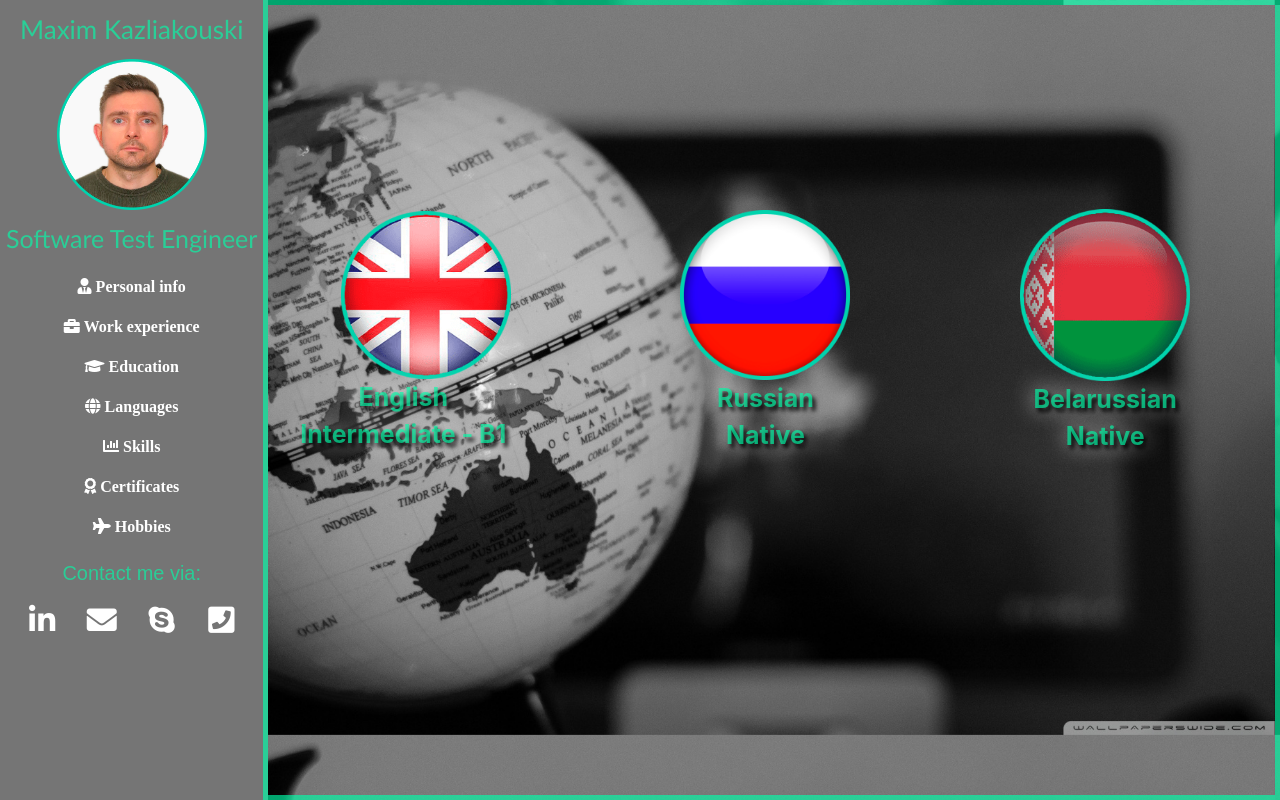
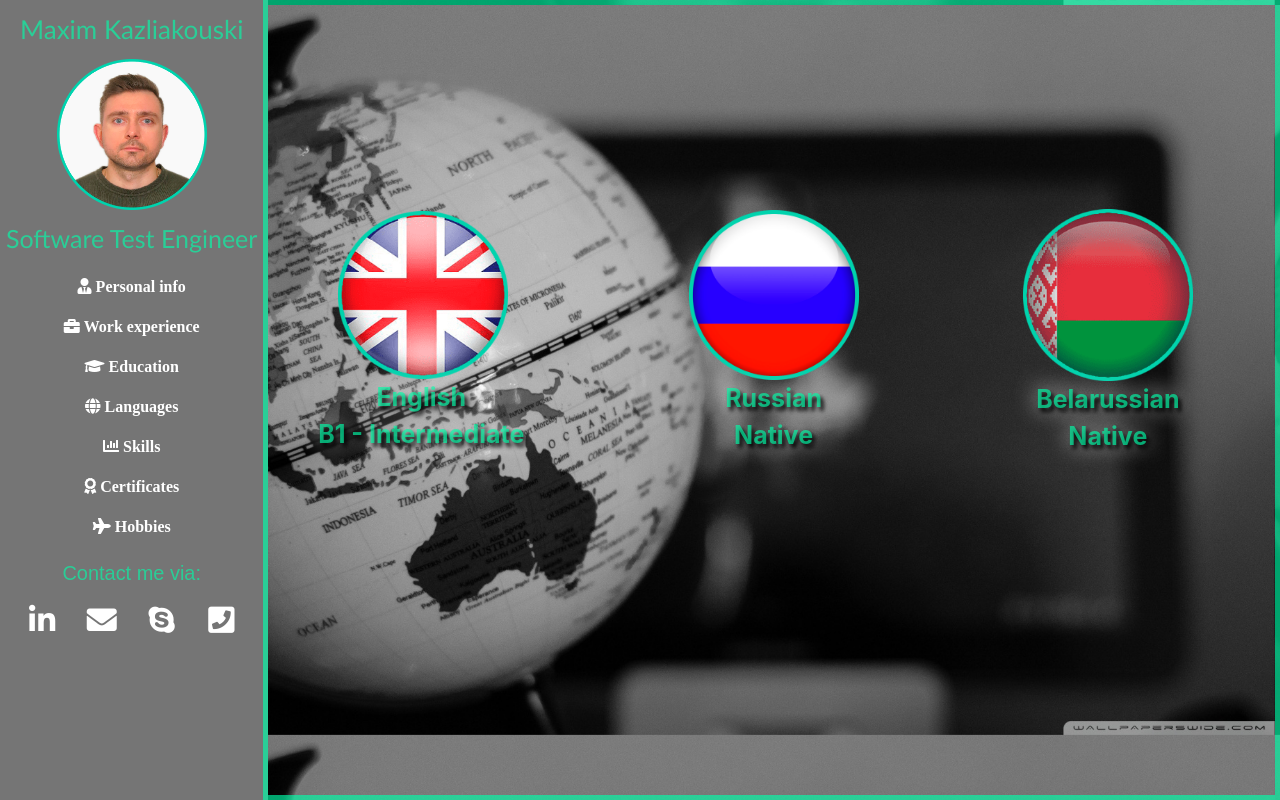
Before and after one commit to Maxim-Kazliakouski/my_cv_project, a Django app: page /languages/ in a window 1280 px wide. Run offline with Django 3.2, Linux system fonts and the light colour scheme; some libraries are stand-ins or nearby versions.

Commit message:
some changes in lang

```diff
--- a/CV_app/templates/CV_app/languages.html
+++ b/CV_app/templates/CV_app/languages.html
@@ -7,7 +7,7 @@
     <div class="icons_lang">
         <figure>
             <img src="{% static 'CV_app/img/flags/britain_1.png' %}" width="170px" style="outline: none;" alt="" tabindex="0">
-            <figcaption style="margin-left: -45px;">English<br>Intermediate - B1</figcaption>
+            <figcaption style="margin-left: -20px;">English<br>B1 - Intermediate</figcaption>
         </figure>
         <figure>
             <img src="{% static 'CV_app/img/flags/rus_1.png' %}" width="170px" style="outline: none;" alt="" tabindex="0">
```
